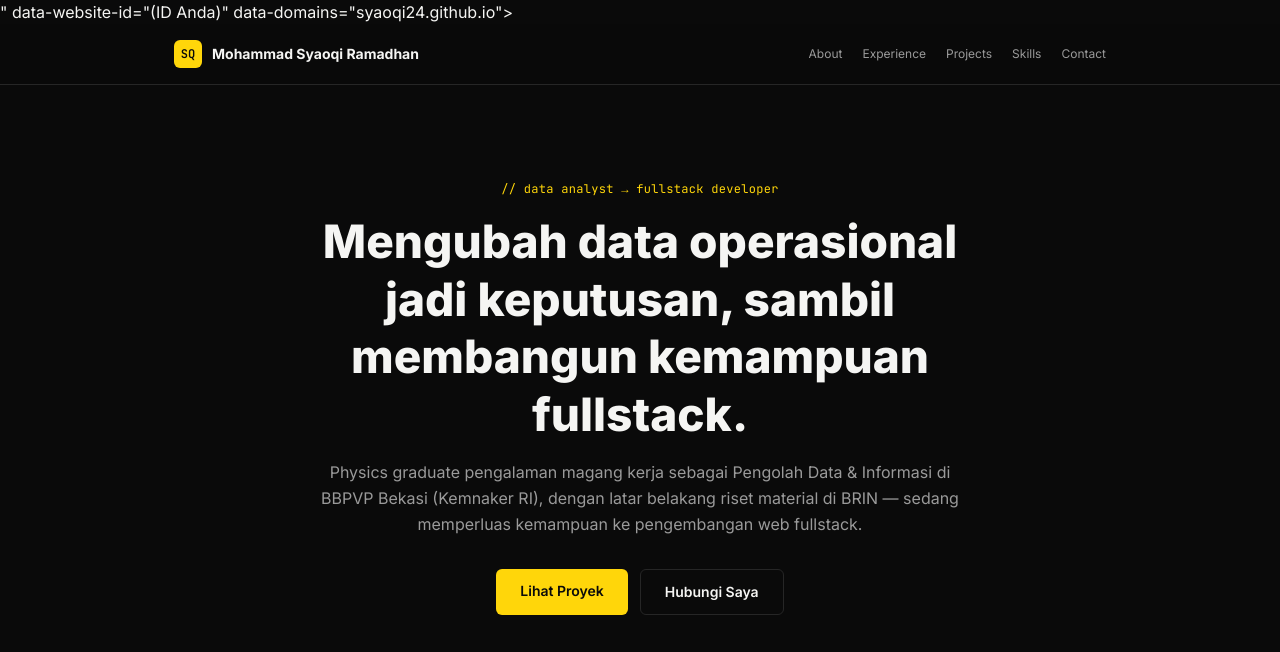
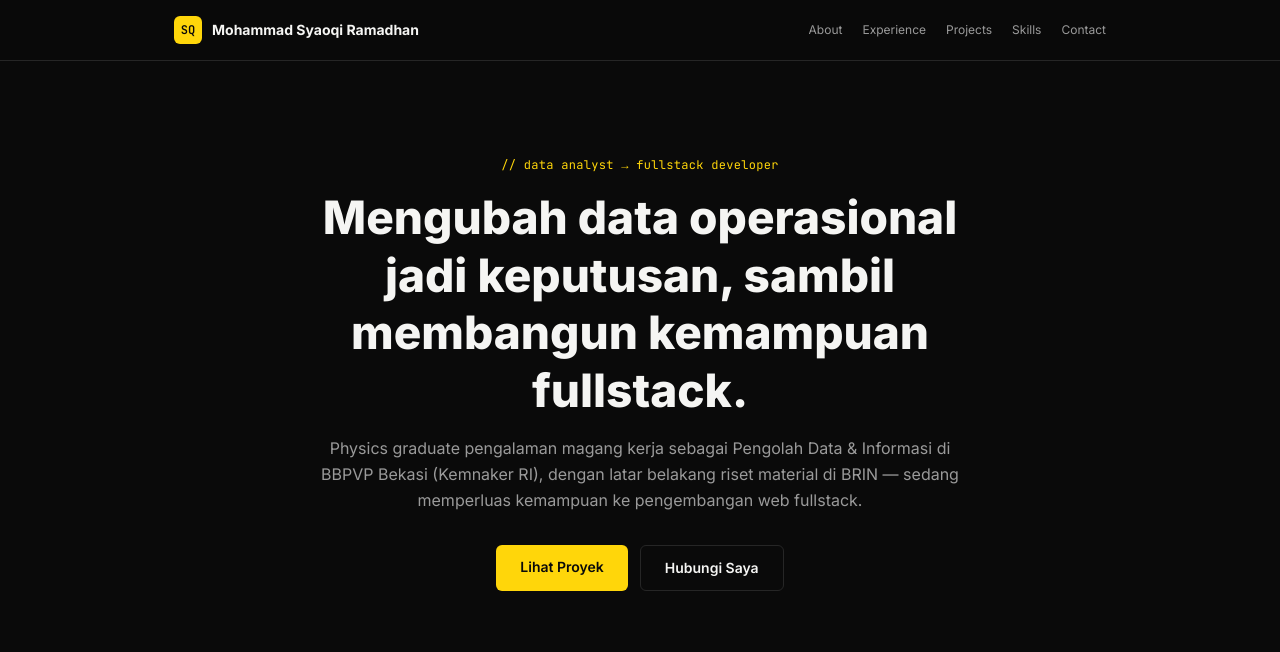
Before and after one commit to Syaoqi24/portofolio, a website built with Vite: page index.html in a window 1280 px wide. Shown: the top 652 px of the page. Built offline with nearby package versions, Linux system fonts and the light colour scheme; files whose address does not match are found by name.

Commit message:
fix: correct Umami script tag

```diff
--- a/index.html
+++ b/index.html
@@ -14,7 +14,7 @@
 <link href="https://fonts.googleapis.com/css2?family=Inter:wght@400;500;600;700;800&family=JetBrains+Mono:wght@400;500;600&display=swap" rel="stylesheet">
 <link rel="preconnect" href="https://fonts.gstatic.com" crossorigin>
 
-<script defer src="<script defer src="https://cloud.umami.is/script.js" data-website-id="6c17599f-8e09-4b18-bbf9-8418c3c1a3b3"></script>" data-website-id="(ID Anda)" data-domains="syaoqi24.github.io"></script>
+<script defer src="https://cloud.umami.is/script.js" data-website-id="6c17599f-8e09-4b18-bbf9-8418c3c1a3b3" data-domains="syaoqi24.github.io"></script>
 <script type="module" src="/src/main.js"></script>
 </head>
 <body class="bg-bg text-ink font-sans overflow-x-hidden" style="padding-top:env(safe-area-inset-top,0px); padding-bottom:env(safe-area-inset-bottom,0px);">
```
Also changed, not shown: tests/smoke.spec.js (+7 -0 lines).
